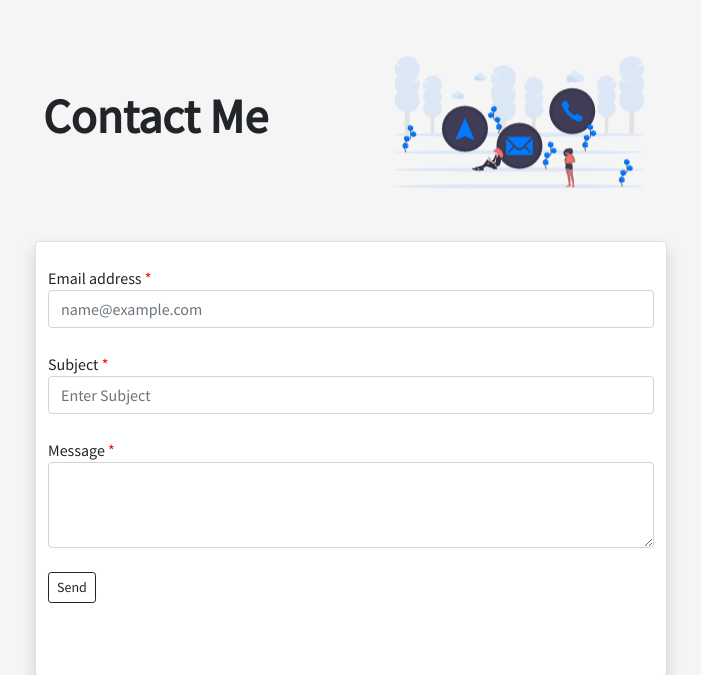
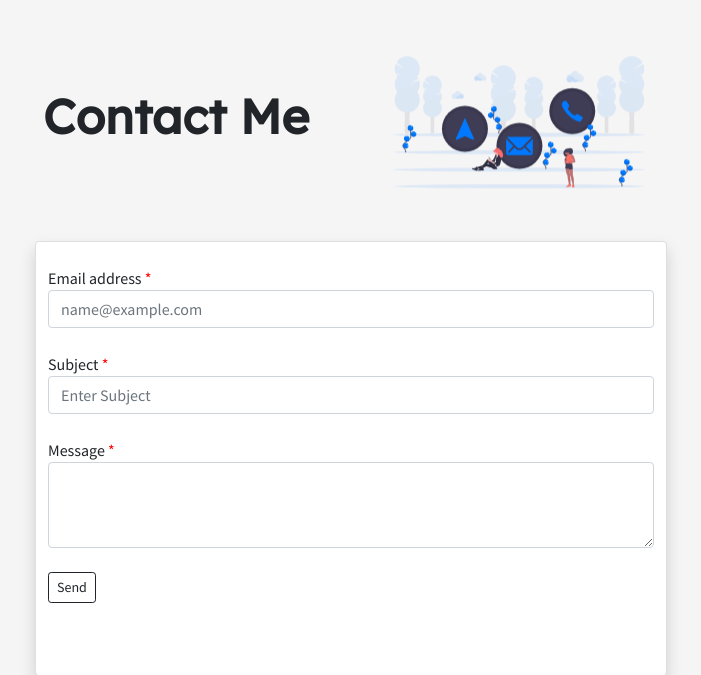
Before and after one commit to Yash4900/FlutterTemp, a Flask app: page /contact in a window 1280 px wide. Shown: the part 56-731 px from the top of the page, without its empty margins (289-990 px from the left). Run offline with Flask 2, Linux system fonts and the light colour scheme.

Commit message:
Some updates

```diff
--- a/website/templates/contact.html
+++ b/website/templates/contact.html
@@ -4,7 +4,7 @@
   <div class="row py-8">
     <div class="col-md-6 my-auto">
       <b>
-        <p style="font-size: 3rem; line-height: 1;" class="p-0 m-0" id="name">Contact Me</p>
+        <p style="font-size: 3rem; line-height: 1;" class="p-0 m-0 name" id="name">Contact Me</p>
       </b>
     </div>
     <div class="col-md-6 svg">
--- a/website/templates/projects.html
+++ b/website/templates/projects.html
@@ -4,7 +4,7 @@
     <div class="row">
         <div class="col-md-6 my-auto">
             <b>
-                <p style="font-size: 3rem;" class="p-0 m-0" id="name">Projects</p>
+                <p style="font-size: 3rem;" class="p-0 m-0 name" id="name">Projects</p>
             </b>
         </div>
         <div class="col-md-6 svg">
```
Also changed, not shown: 1 other file.
